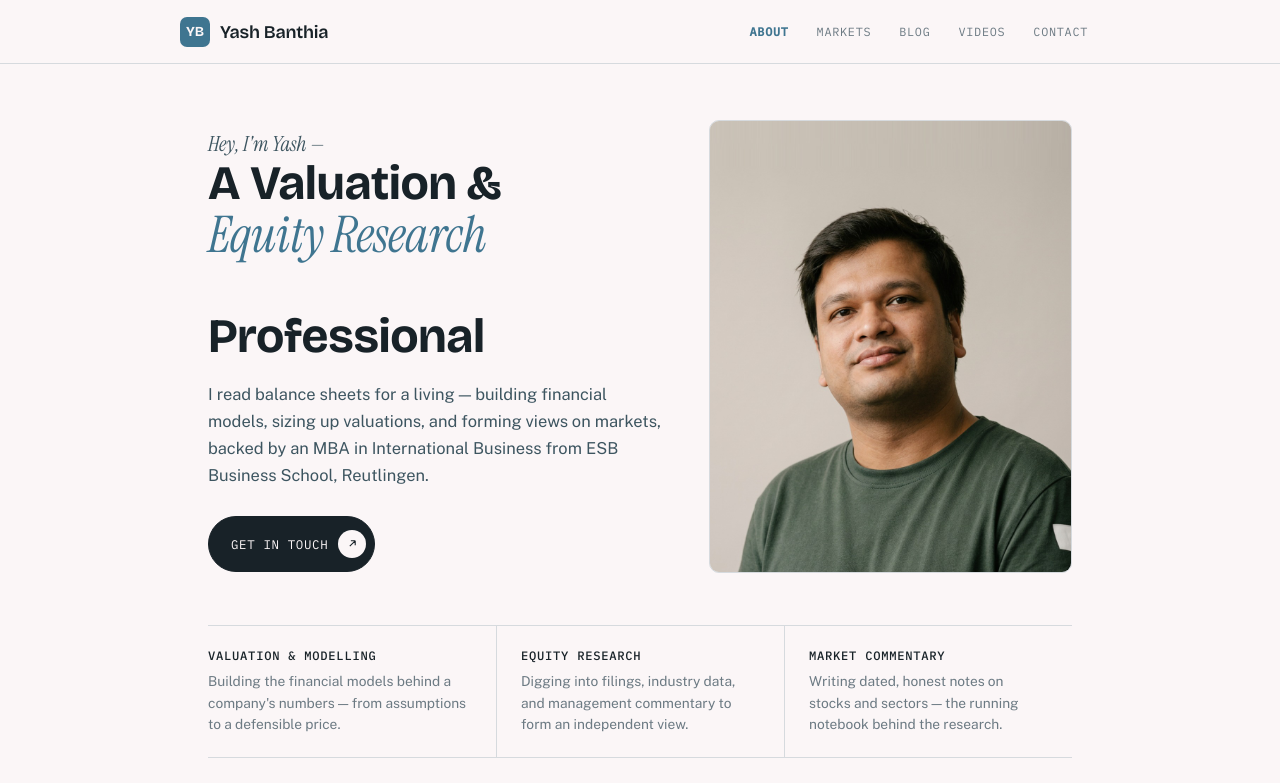
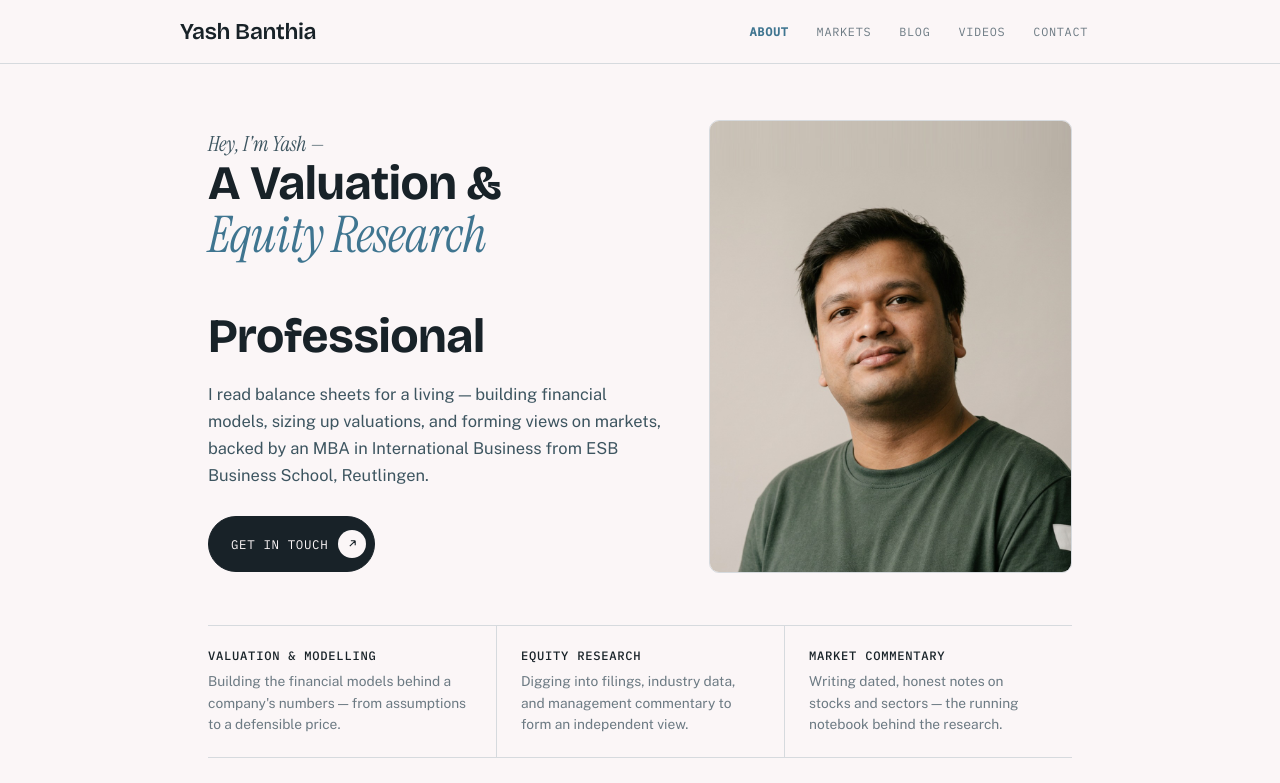
Before and after one commit to Aishwarya941071/yash-banthia, a plain HTML site: page index.html in a window 1280 px wide. Shown: the top 783 px of the page. Drawn offline with nearby package versions, Linux system fonts and the light colour scheme.

Commit message:
Drop the badge symbol from the wordmark, size up the name
Co-Authored-By: Claude Sonnet 5 <noreply@anthropic.com>

```diff
--- a/index.html
+++ b/index.html
@@ -75,18 +75,11 @@
     gap:16px;
   }
   .brand{
-    display:flex; align-items:center; gap:10px;
+    display:flex; align-items:center;
     color:var(--ink); text-decoration:none;
   }
-  .brand .badge{
-    width:30px; height:30px; border-radius:7px; flex:none;
-    background:var(--forest-strong); color:var(--paper);
-    display:flex; align-items:center; justify-content:center;
-    font-family:'Bricolage Grotesque', sans-serif; font-weight:700; font-size:0.86rem;
-    letter-spacing:0;
-  }
   .brand .name{
-    font-family:'Bricolage Grotesque', sans-serif; font-size:1.12rem; font-weight:600;
+    font-family:'Bricolage Grotesque', sans-serif; font-size:1.42rem; font-weight:600;
     letter-spacing:-0.015em;
   }
   nav.primary{ display:flex; gap:4px; }
@@ -297,7 +290,7 @@
 
 <header class="masthead">
   <div class="shell masthead-inner">
-    <div class="brand"><span class="badge">YB</span><span class="name">Yash Banthia</span></div>
+    <div class="brand"><span class="name">Yash Banthia</span></div>
     <nav class="primary" id="primary-nav">
       <button data-page="about" aria-current="page">About</button>
       <button data-page="markets">Markets</button>
```
